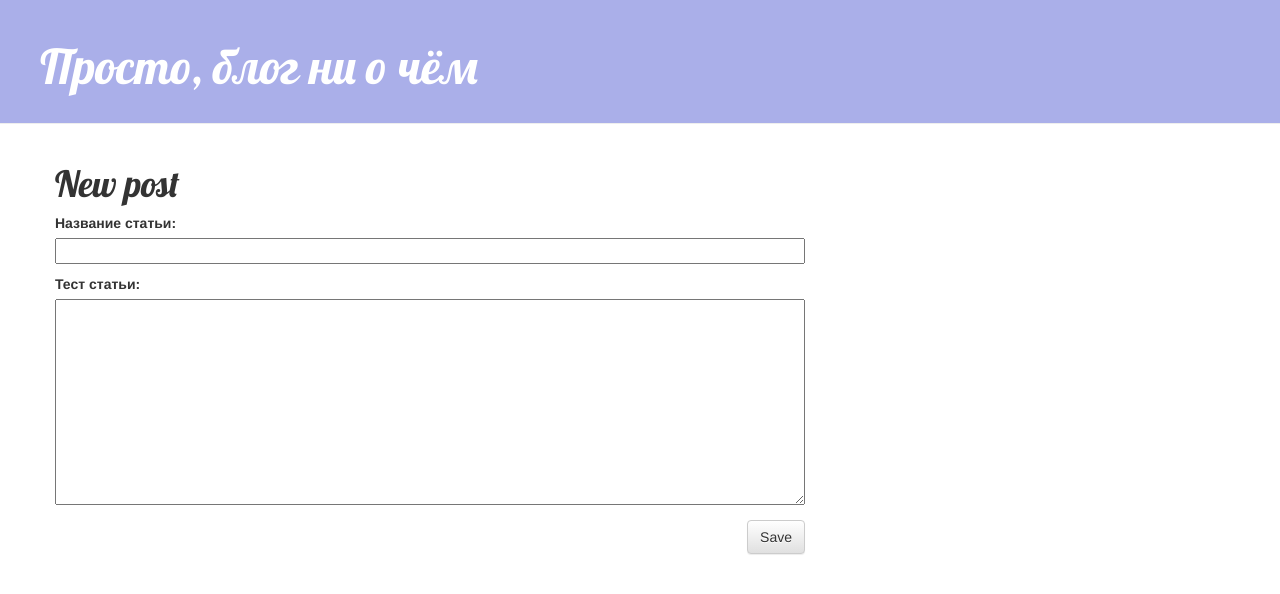
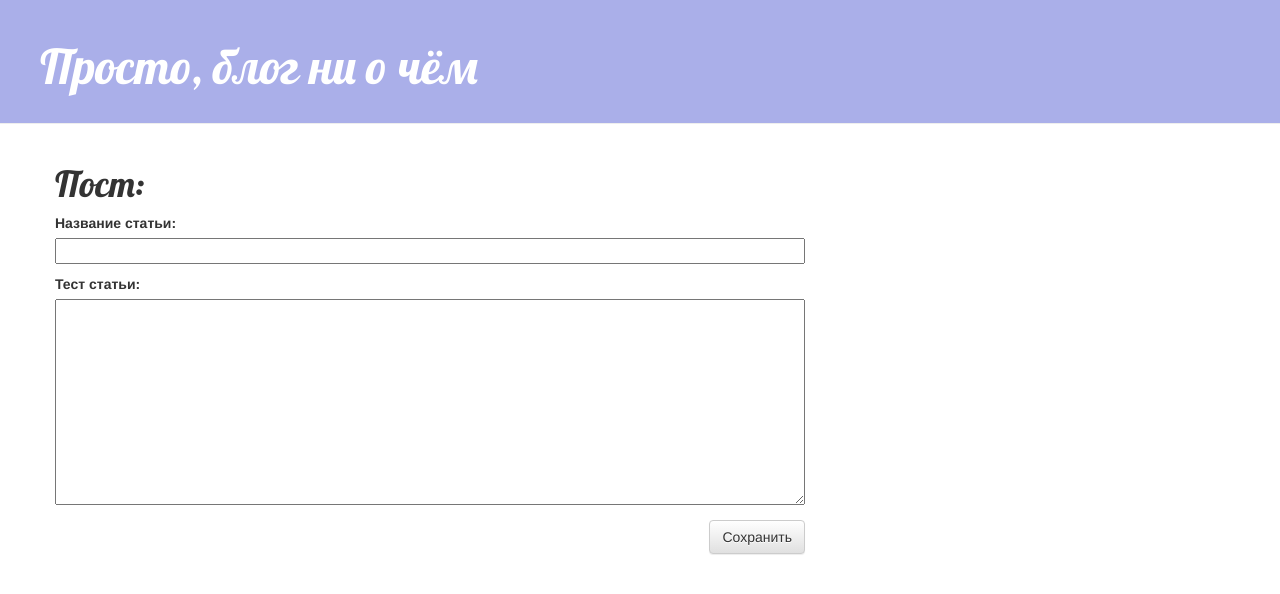
Before and after one commit to Froggy-G/Django_blog, a Django app: page /post/new/ in a window 1280 px wide. Shown: the top 594 px of the page. Run offline with Django 3.2, Linux system fonts and the light colour scheme; some libraries are stand-ins or nearby versions.

Commit message:
Update post_edit.html

```diff
--- a/blog_app/templates/blog_app/post_edit.html
+++ b/blog_app/templates/blog_app/post_edit.html
@@ -1,9 +1,9 @@
 {% extends 'blog_app/base.html' %}
 
 {% block content %}
-    <h1>New post</h1>
+    <h1>Пост:</h1>
     <form method="POST" class="post-form">{% csrf_token %}
         {{ form.as_p }}
-        <button type="submit" class="save btn btn-default">Save</button>
+        <button type="submit" class="save btn btn-default">Сохранить</button>
     </form>
 {% endblock %}
```
